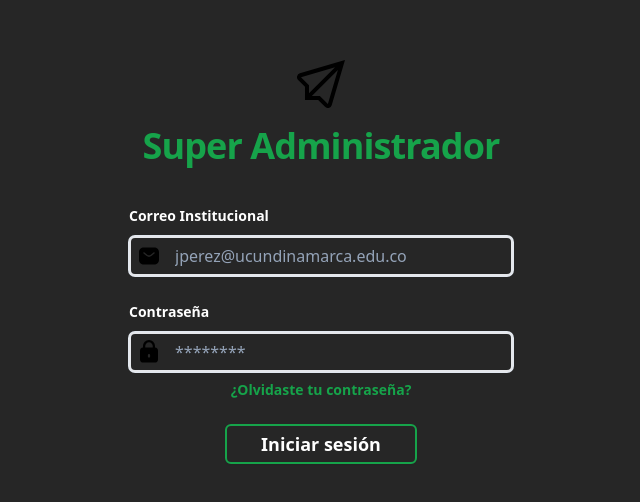
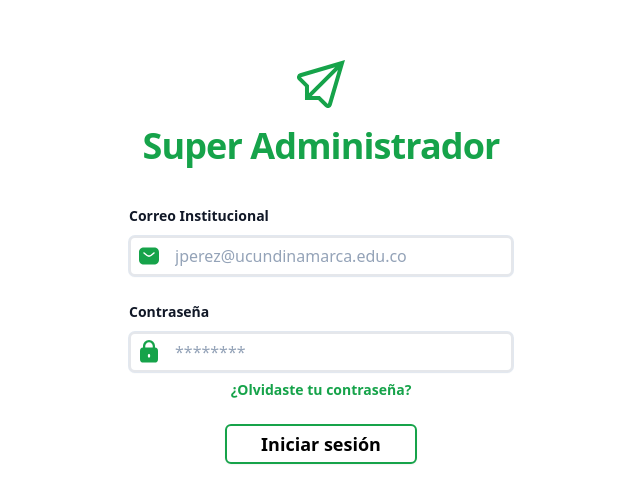
Before and after one commit to 10062003/frontSA, a React (Vite) app: page / in a window 1280 px wide. Shown: the part 138-640 px from the top of the page, without its empty margins (319-959 px from the left). Built offline with nearby package versions, Linux system fonts and the light colour scheme.

Commit message:
Update login page icons to use green color

```diff
--- a/index.html
+++ b/index.html
@@ -6,7 +6,7 @@
     <meta name="viewport" content="width=device-width, initial-scale=1.0" />
     <title>Super Administrador</title>
   </head>
-  <body class="dark">
+  <body class="">
     <div id="root"></div>
     <script type="module" src="/src/main.jsx"></script>
   </body>
--- a/src/Login/Login.jsx
+++ b/src/Login/Login.jsx
@@ -10,7 +10,10 @@ const Login = () => {
     <>
       <div className="flex min-h-full h-screen flex-1 flex-col justify-center items-center px-6 py-12 lg:px-8dark:bg-neutral-900">
         <div className="sm:mx-auto sm:w-full sm:max-w-sm">
-          <LogoIcon className="mx-auto h-12 w-auto dark:text-green-600" />
+          <LogoIcon
+            className="mx-auto h-12 w-auto dark:text-green-600"
+            fill="#16a34a"
+          />
           <h2 className="mt-5 text-center text-4xl font-bold leading-9 tracking-tight text-green-600">
             Super Administrador
           </h2>
@@ -30,7 +33,7 @@ const Login = () => {
                     required
                   />
                   <span className="absolute left-2">
-                    <MailIcon />
+                    <MailIcon fill="#16a34a" />
                   </span>
                 </div>
               </div>
@@ -50,7 +53,7 @@ const Login = () => {
                     required
                   />
                   <span className="absolute left-2">
-                    <PassIcon />
+                    <PassIcon fill="#16a34a" />
                   </span>
                 </div>
               </div>
--- a/src/Login/icons/MailIcon.jsx
+++ b/src/Login/icons/MailIcon.jsx
@@ -1,7 +1,7 @@
 export const MailIcon = (props) => (
   <svg
     aria-hidden="true"
-    fill="none"
+    fill="#000"
     focusable="false"
     height="1.5em"
     width="1.5em"
@@ -9,9 +9,6 @@ export const MailIcon = (props) => (
     viewBox="0 0 24 24"
     {...props}
   >
-    <path
-      d="M17 3.5H7C4 3.5 2 5 2 8.5V15.5C2 19 4 20.5 7 20.5H17C20 20.5 22 19 22 15.5V8.5C22 5 20 3.5 17 3.5ZM17.47 9.59L14.34 12.09C13.68 12.62 12.84 12.88 12 12.88C11.16 12.88 10.31 12.62 9.66 12.09L6.53 9.59C6.21 9.33 6.16 8.85 6.41 8.53C6.67 8.21 7.14 8.15 7.46 8.41L10.59 10.91C11.35 11.52 12.64 11.52 13.4 10.91L16.53 8.41C16.85 8.15 17.33 8.2 17.58 8.53C17.84 8.85 17.79 9.33 17.47 9.59Z"
-      fill="currentColor"
-    />
+    <path d="M17 3.5H7C4 3.5 2 5 2 8.5V15.5C2 19 4 20.5 7 20.5H17C20 20.5 22 19 22 15.5V8.5C22 5 20 3.5 17 3.5ZM17.47 9.59L14.34 12.09C13.68 12.62 12.84 12.88 12 12.88C11.16 12.88 10.31 12.62 9.66 12.09L6.53 9.59C6.21 9.33 6.16 8.85 6.41 8.53C6.67 8.21 7.14 8.15 7.46 8.41L10.59 10.91C11.35 11.52 12.64 11.52 13.4 10.91L16.53 8.41C16.85 8.15 17.33 8.2 17.58 8.53C17.84 8.85 17.79 9.33 17.47 9.59Z" />
   </svg>
 );
--- a/src/Login/icons/PassIcon.jsx
+++ b/src/Login/icons/PassIcon.jsx
@@ -1,18 +1,18 @@
 const PassIcon = (props) => (
   <svg
     xmlns="http://www.w3.org/2000/svg"
-    fill="none"
+    fill="#000"
     viewBox="0 0 16 16"
     height="1.5em"
     width="1.5em"
     {...props}
   >
     <path
-      fill="#000"
       fillRule="evenodd"
       d="M4 5.014v-.93c0-1.078.417-2.114 1.165-2.881A3.96 3.96 0 0 1 8 0a3.96 3.96 0 0 1 2.835 1.203A4.127 4.127 0 0 1 12 4.083v.93a2.25 2.25 0 0 1 2 2.237v5.5A2.25 2.25 0 0 1 11.75 15h-7.5A2.25 2.25 0 0 1 2 12.75v-5.5a2.25 2.25 0 0 1 2-2.236zM6.239 2.25A2.46 2.46 0 0 1 8 1.5c.657 0 1.29.267 1.761.75.471.483.739 1.142.739 1.833V5h-5v-.917c0-.69.268-1.35.739-1.833zM8 9.25a.75.75 0 0 0-.75.75v1a.75.75 0 0 0 1.5 0v-1A.75.75 0 0 0 8 9.25z"
       clipRule="evenodd"
     />
   </svg>
 );
+
 export default PassIcon;
```
